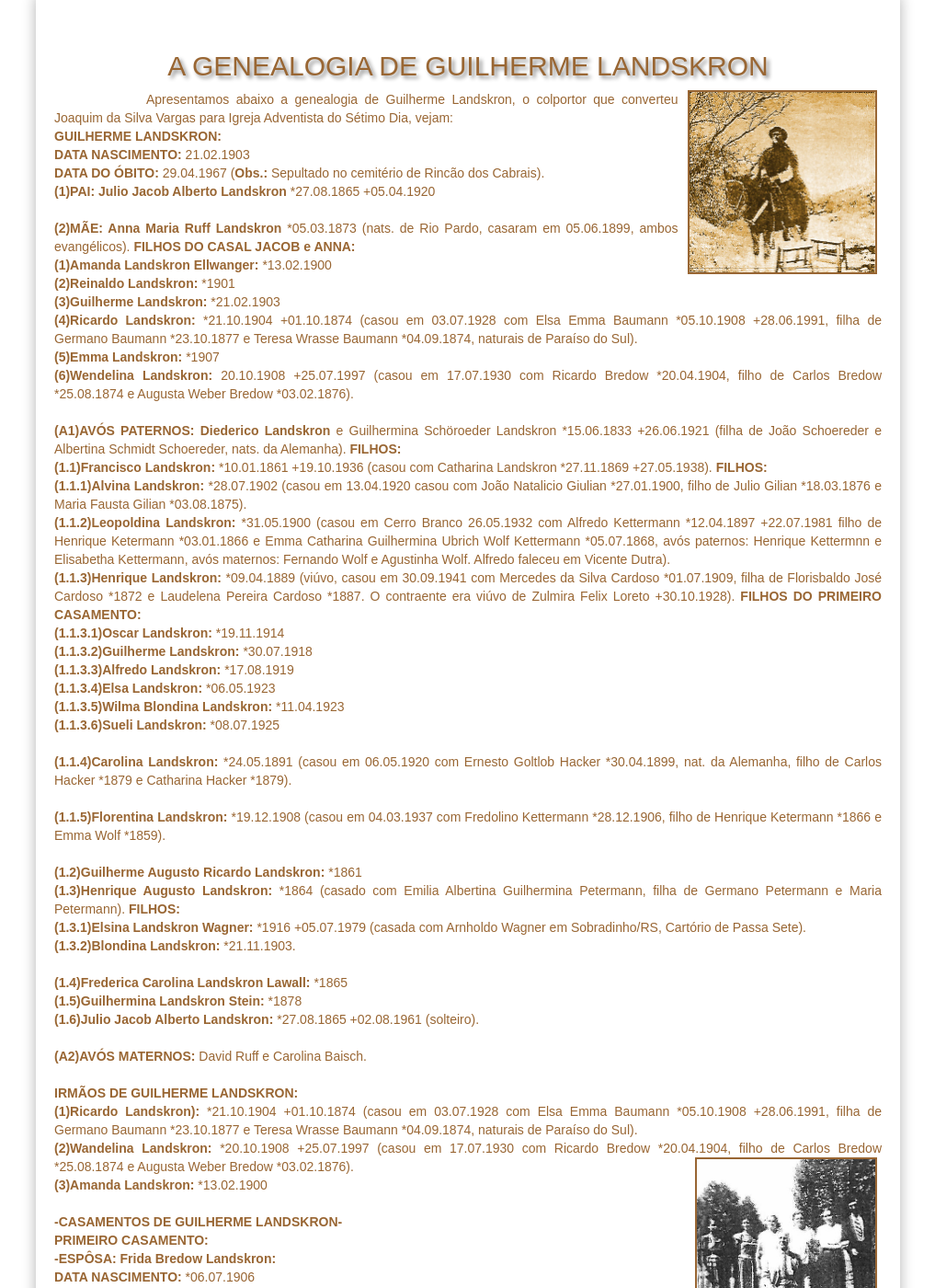
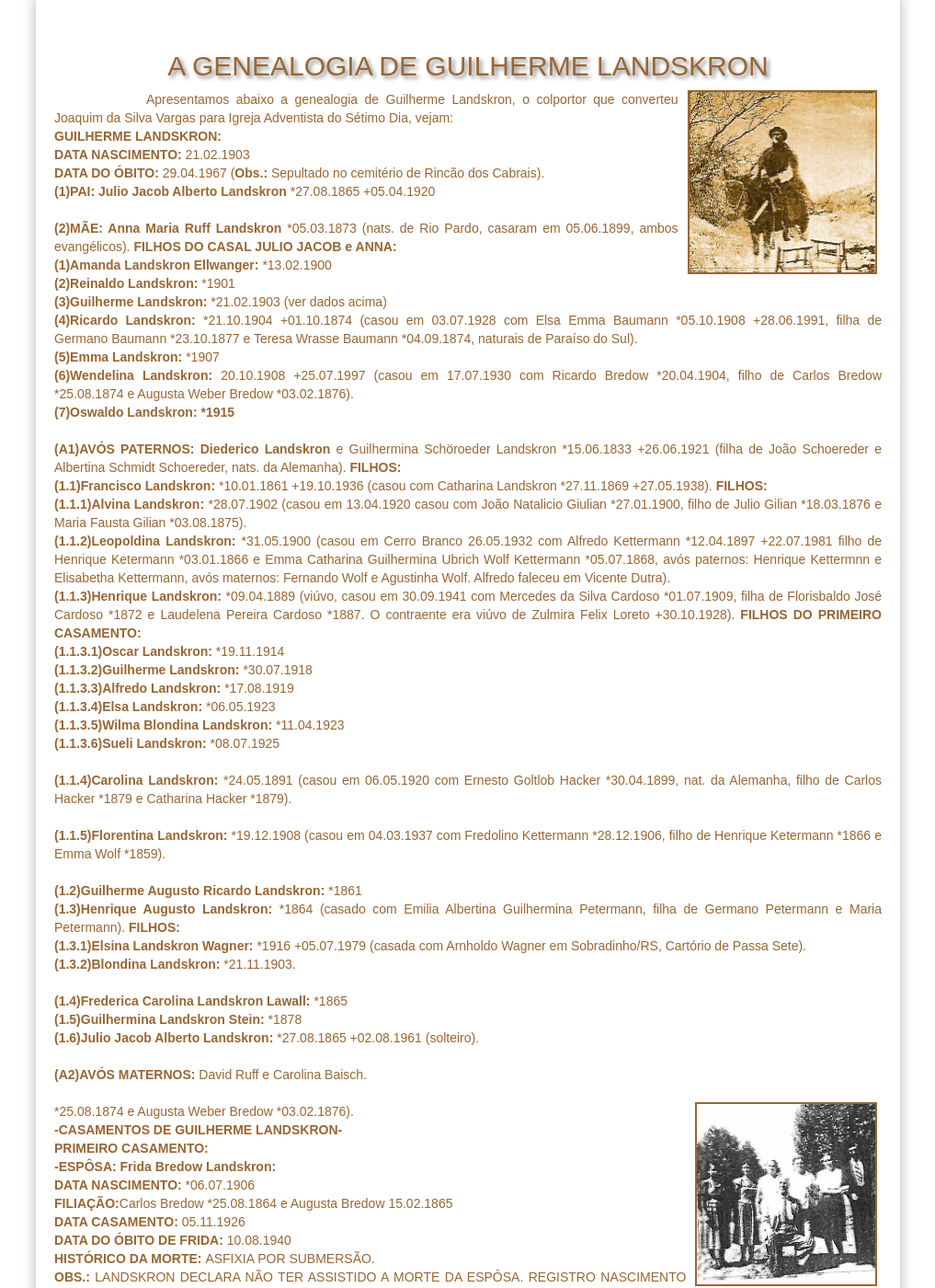
Before and after one commit to claudiovargas1955/claudiovargas1955.github.io, a Jekyll site: the page built from _pages/arvore-genealogica-de-guilherme landskron.html, in a window 1280 px wide and 1400 px high, scrolled down 304 px. Shown: the whole window at 92% size, without its empty margins (131-1148 px from the left). Built offline with Jekyll 4.4.1, drawn with Linux system fonts in a browser that asks for light colours; some web fonts are replaced.

Commit message:
Update arvore-genealogica-de-guilherme landskron.html

```diff
--- a/_pages/arvore-genealogica-de-guilherme landskron.html
+++ b/_pages/arvore-genealogica-de-guilherme landskron.html
@@ -60,15 +60,16 @@ Vargas para Igreja Adventista do Sétimo Dia, vejam:<br>
 <b>DATA DO ÓBITO: </b>29.04.1967 (<b>Obs.: </b>Sepultado no cemitério de Rincão dos Cabrais). <br>
 <b>(1)PAI: Julio Jacob Alberto Landskron </b>*27.08.1865 +05.04.1920 <br><br>
 <b>(2)MÃE: Anna Maria Ruff Landskron </b>*05.03.1873 (nats. de Rio Pardo, casaram em 05.06.1899, ambos evangélicos). <b>FILHOS DO
-CASAL JACOB e ANNA:</b><br>
+CASAL JULIO JACOB e ANNA:</b><br>
 <b>(1)Amanda Landskron Ellwanger: </b>*13.02.1900<br>
 <b>(2)Reinaldo Landskron: </b>*1901<br>
-<b>(3)Guilherme Landskron: </b>*21.02.1903<br>
+<b>(3)Guilherme Landskron: </b>*21.02.1903 (ver dados acima)<br>
 <b>(4)Ricardo Landskron: </b>*21.10.1904 +01.10.1874 (casou em 03.07.1928 com Elsa Emma Baumann *05.10.1908 +28.06.1991, filha de
 Germano Baumann *23.10.1877 e Teresa Wrasse Baumann *04.09.1874, naturais de Paraíso do Sul).<br>
 <b>(5)Emma Landskron: </b>*1907<br>
 <b>(6)Wendelina Landskron: </b>20.10.1908 +25.07.1997 (casou em 17.07.1930 com Ricardo Bredow *20.04.1904, filho de Carlos Bredow
-*25.08.1874 e Augusta Weber Bredow *03.02.1876).<br><br>
+*25.08.1874 e Augusta Weber Bredow *03.02.1876).<br>
+<b>(7)Oswaldo Landskron: *1915 </b><br><br>
 
 <b>(A1)AVÓS PATERNOS: Diederico Landskron </b>e Guilhermina Schöroeder Landskron *15.06.1833 +26.06.1921 (filha de João Schoereder e
 Albertina Schmidt Schoereder, nats. da Alemanha). <b>FILHOS: </b><br>
@@ -106,15 +107,8 @@ Petermann). <b>FILHOS:</b><br>
 <b>(1.6)Julio Jacob Alberto Landskron: </b>*27.08.1865 +02.08.1961 (solteiro).<br><br>
 
 <b>(A2)AVÓS MATERNOS:</b> David Ruff e Carolina Baisch.<br><br>
-
-<b>IRMÃOS DE GUILHERME LANDSKRON:</b><br>
-<b>(1)Ricardo Landskron): </b>*21.10.1904 +01.10.1874 (casou em 03.07.1928 com Elsa Emma Baumann *05.10.1908 +28.06.1991, filha de
-Germano Baumann *23.10.1877 e Teresa Wrasse Baumann *04.09.1874, naturais de Paraíso do Sul). <br>
-<b>(2)Wandelina Landskron: </b>*20.10.1908 +25.07.1997 (casou em 17.07.1930 com Ricardo Bredow *20.04.1904, filho de Carlos Bredow
 <img class="dir" style="float:right"; src="/images/familialandskron.jpg" height="200px"; title="Landskron sentado ao centro";/>
 *25.08.1874 e Augusta Weber Bredow *03.02.1876).<br>
-<b>(3)Amanda Landskron: </b>*13.02.1900 <br><br>
-
 <b>-CASAMENTOS DE GUILHERME LANDSKRON-</b><br>
 <b>PRIMEIRO CASAMENTO:</b> <br>
 <b>-ESPÔSA: Frida Bredow Landskron:</b><br>
```
